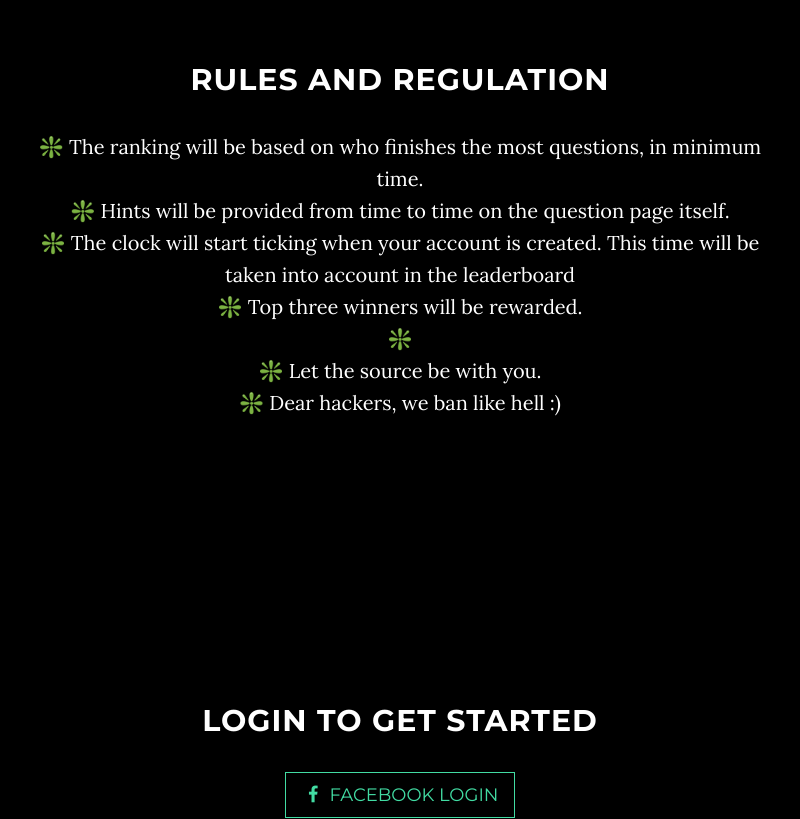
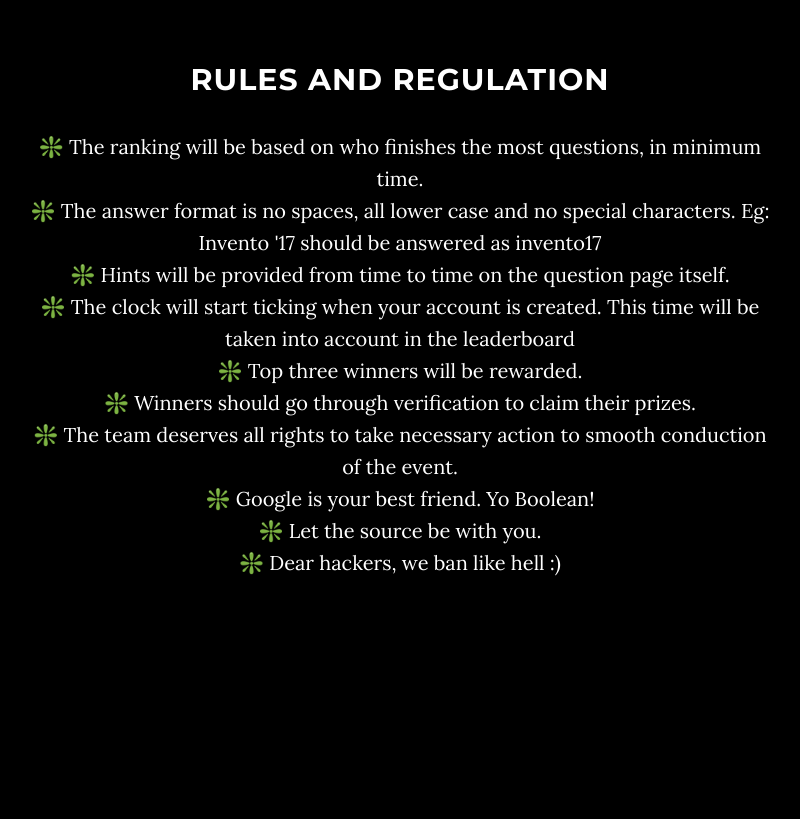
Before and after one commit to biswaz/Enigma, a Django app: page / in a window 1280 px wide. Shown: the part 987-1806 px from the top of the page, without its empty margins (240-1040 px from the left). Run offline with Django 3.2, Linux system fonts and the light colour scheme; some libraries are stand-ins or nearby versions.

Commit message:
Changes to urls.py, home and play htmls

```diff
--- a/enigma/oth/templates/oth/play.html
+++ b/enigma/oth/templates/oth/play.html
@@ -9,7 +9,7 @@
 
 {% block content %}
 
-
+<h2>Level {{request.user.level}}</h2>
 <div class="row">
   <ul class="nav nav-tabs">
     <li class="active"><a href="#question" data-toggle="tab" aria-expanded="true">Question</a></li>
--- a/enigma/templates/home.html
+++ b/enigma/templates/home.html
@@ -100,11 +100,14 @@
           <h2>Rules and Regulation</h2>
           <p>
             ❇️️ The ranking will be based on who finishes the most questions, in minimum time.<br>
+            ❇️️ The answer format is no spaces, all lower case and no special characters. Eg: Invento '17 should be answered as invento17<br>
             ❇️️ Hints will be provided from time to time on the question page itself.<br>
             ❇️️ The clock will start ticking when your account is created. This time will be taken into account in the
             leaderboard  <br>
             ❇️️ Top three winners will be rewarded.<br>
-            ❇️️ <br>
+            ❇️️ Winners should go through verification to claim their prizes.<br>
+            ❇️️ The team deserves all rights to take necessary action to smooth conduction of the event.<br>
+            ❇️️ Google is your best friend. Yo Boolean!<br>
             ❇️️ Let the source be with you.<br>
             ❇️️ Dear hackers, we ban like hell :)<br>
 
--- a/enigma/users/models.py
+++ b/enigma/users/models.py
@@ -14,7 +14,7 @@ from enigma.oth.models import Question, Phase
 @python_2_unicode_compatible
 class User(AbstractUser):
 
-    #TODO: remove name field and user first + last names
+
     phone = models.CharField(_('Phone number'), max_length=10)
     college = models.CharField(_('Name of your college'), max_length=100)
     date_joined = models.DateTimeField(default=timezone.now)
--- a/enigma/users/urls.py
+++ b/enigma/users/urls.py
@@ -5,7 +5,6 @@ from django.conf.urls import url
 
 from . import views
 
-#TODO: remove unwanted views
 urlpatterns = [
     url(
         regex=r'^~redirect/$',
```
